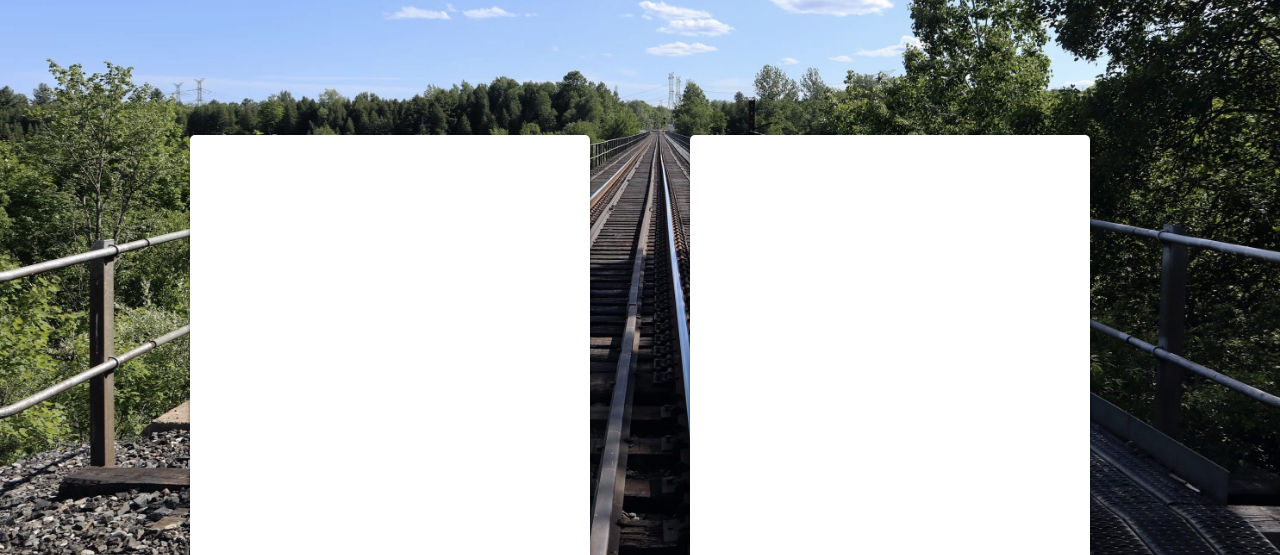
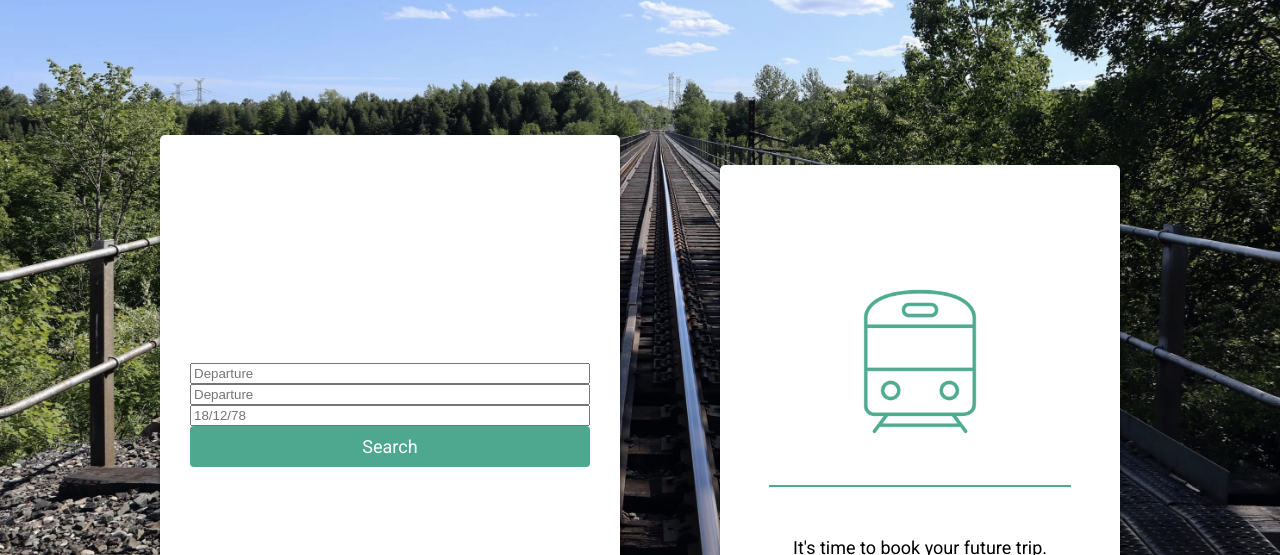
Before and after one commit to bertrandsimon/tickethack-frontend, a plain HTML site: page index.html in a window 1280 px wide. Shown: the part 245-800 px from the top of the page. Drawn offline with nearby package versions, Linux system fonts and the light colour scheme; a script that the page names is missing.

Commit message:
frontend

```diff
--- a/index.html
+++ b/index.html
@@ -38,8 +38,26 @@
 
 
 <div id="boxes-container">
-    <div id="search-box"></div>
-    <div id="result-box"></div>
+
+    <div id="search-box">
+        <input type="text" class="searchField" placeholder="Departure">
+        <input type="text" class="searchField" placeholder="Departure">
+
+        <input type="text" class="dateField" placeholder="18/12/78">
+        <div class="button"><span>Search</span></div>
+
+    </div>
+
+    <div id="result-box">
+
+        <div id="result-start">
+            <img src="img/train.png"  width="70%" alt="">
+        </div>
+
+        <div id="border"></div>
+
+        <span class="start-text">It's time to book your future trip.</span>
+    </div>
 </div>
 
 
--- a/style.css
+++ b/style.css
@@ -24,6 +24,7 @@ body {
     background-repeat: no-repeat;
     font-family: 'Roboto', sans-serif;
     height: 100vh;
+    font-size: 18px;
 }
 
 #header {
@@ -103,15 +104,23 @@ h3 {
 }
 
 #search-box {
+ display: flex;
+ flex-direction: column;
+ justify-content: center;
  width: 400px;
  height: 500px;
  background-color: white;
  border-radius: 5px;
  margin: 50px;
  box-shadow: 0px 4px 4px rgba(0, 0, 0, 0.5);
+ padding: 30px;;
 }
 
 #result-box {
+    display: flex;
+    flex-direction: column;
+    justify-content: center;
+    align-items: center;
     width: 400px;
     height: 500px;
     background-color: white;
@@ -119,3 +128,31 @@ h3 {
     margin: 50px;
     box-shadow: 0px 4px 4px rgba(0, 0, 0, 0.5);
 }
+
+#result-start {
+    text-align: center;
+    padding-bottom: 30px;
+
+}
+
+#border {
+
+    width: 300px;
+    height: 0px;
+    border: 1px solid #4EA890;
+}
+
+.start-text {
+    padding-top: 50px;
+    text-align: center;
+}
+
+.button {
+    padding: 10px;
+    background-color: #4EA890;
+    border-radius: 4px;
+    text-align: center;
+    color: white;
+}
+
+/* .btn-search {width: 100px;} */
```
